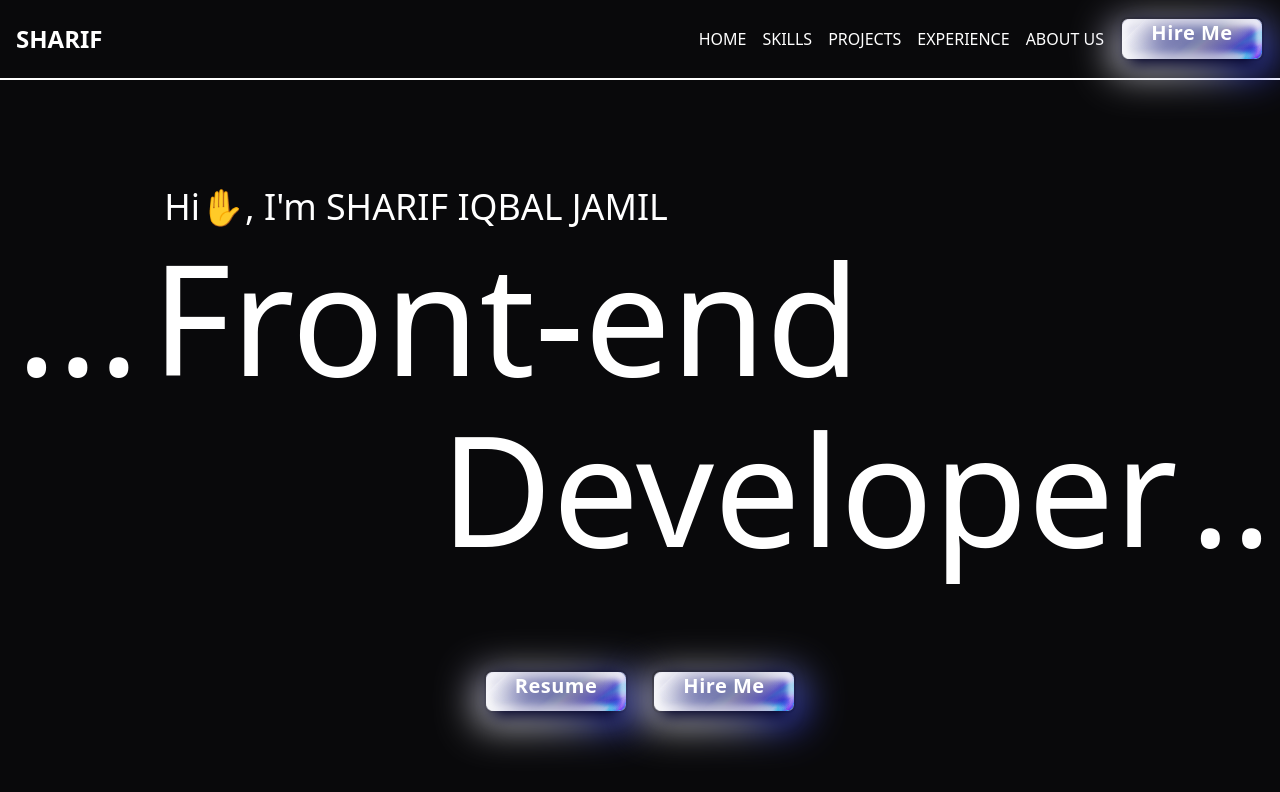
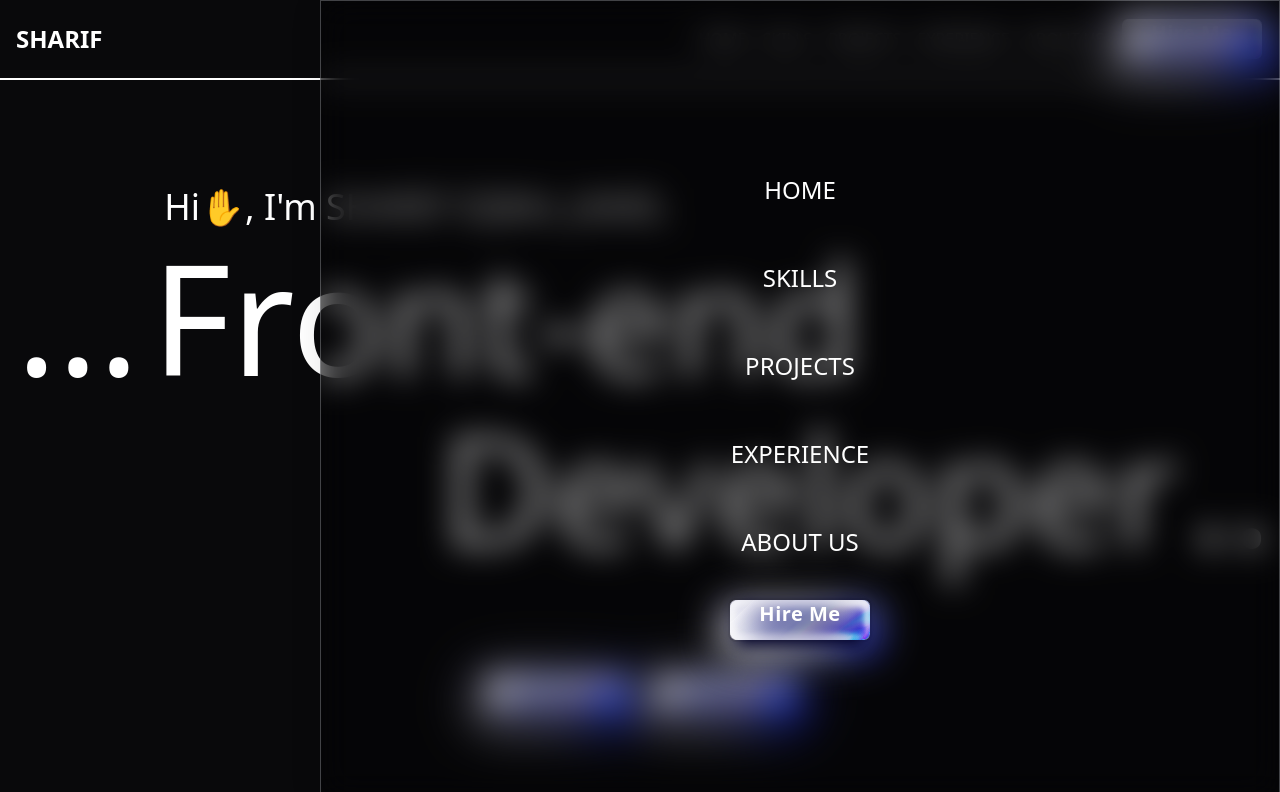
Before and after one commit to grimwebdeveloper/sharif-protfolio, a React (Vite) app: page / in a window 1280 px wide. Shown: the top 792 px of the page. Built offline with nearby package versions, Linux system fonts and the light colour scheme.

Commit message:
Side navbar added

```diff
--- a/src/components/Header/Hero/Hero.jsx
+++ b/src/components/Header/Hero/Hero.jsx
@@ -1,13 +1,19 @@
+import { useRef } from 'react';
 import GitHubButton from '../../Global/GitHubButton';
 
 function Hero() {
+
+  const hand = useRef(null);
+
+  console.log(hand)
+
   return (
     <div className="p-4 flex flex-col gap-24 justify-center hero">
       <h2 className="flex flex-col text-4xl -mt-28.">
         <div className="flex w-[66%] gap-3">
           <div className="self-end">...</div>
           <div className="flex flex-col gap-0">
-            <div className="name text-sm w-[66vw] pl-[1vw]" >Hi✋, I&apos;m SHARIF IQBAL JAMIL</div>
+            <div className="name text-sm w-[66vw] pl-[1vw]" >Hi<span ref={hand}>✋</span>, I&apos;m SHARIF IQBAL JAMIL</div>
             <div>Front-end</div>
           </div>
         </div>
--- a/src/components/Header/Navbar/Navbar.jsx
+++ b/src/components/Header/Navbar/Navbar.jsx
@@ -1,8 +1,8 @@
-import GitHubButton from "../../Global/GitHubButton";
+import GitHubButton from '../../Global/GitHubButton';
 
 function Navbar() {
   return (
-    <nav className="flex justify-between items-center px-4 py-4 border-b-2 border-b-white h-20">
+    <nav className="flex justify-between items-center px-4 py-4 border-b-2 border-b-white h-20 relative">
       <h1 className="inline-block text-2xl font-black">SHARIF</h1>
 
       <ul className="nav-links hidden gap-4 md:flex items-center">
@@ -23,7 +23,7 @@ function Navbar() {
         </li>
         <li className="nav-link">
           <a href="#">
-          <GitHubButton text='Hire Me'/>
+            <GitHubButton text="Hire Me" />
           </a>
         </li>
       </ul>
@@ -41,6 +41,37 @@ function Navbar() {
           fill="#ffffff"
         />
       </svg>
+
+      <ul className="mobile-navbar absolute bg-black top-0 right-0 h-screen flex flex-col items-center gap-6  justify-center z-50" style={{
+        width: '75%',
+        backdropFilter: 'blur(16px) saturate(180%)',
+        WebkitBackdropFilter: 'blur(16px) saturate(180%)',
+        backgroundColor: 'rgba(0, 0, 0, 0.75)',
+        border: '1px solid rgba(209, 213, 219, 0.3)',
+        background: 'rgba(0, 0, 0, 0.4)',
+        boxShadow: '0 4px 30px rgba(0, 0, 0, 0.1)',
+      }}>
+        <li className="nav-link text-2xl p-4">
+          <a href="#">HOME</a>
+        </li>
+        <li className="nav-link text-2xl p-4">
+          <a href="#">SKILLS</a>
+        </li>
+        <li className="nav-link text-2xl p-4">
+          <a href="#">PROJECTS</a>
+        </li>
+        <li className="nav-link text-2xl p-4">
+          <a href="#">EXPERIENCE</a>
+        </li>
+        <li className="nav-link text-2xl p-4">
+          <a href="#">ABOUT US</a>
+        </li>
+        <li className="nav-link">
+          <a href="#">
+            <GitHubButton text="Hire Me" />
+          </a>
+        </li>
+      </ul>
     </nav>
   );
 }
```
